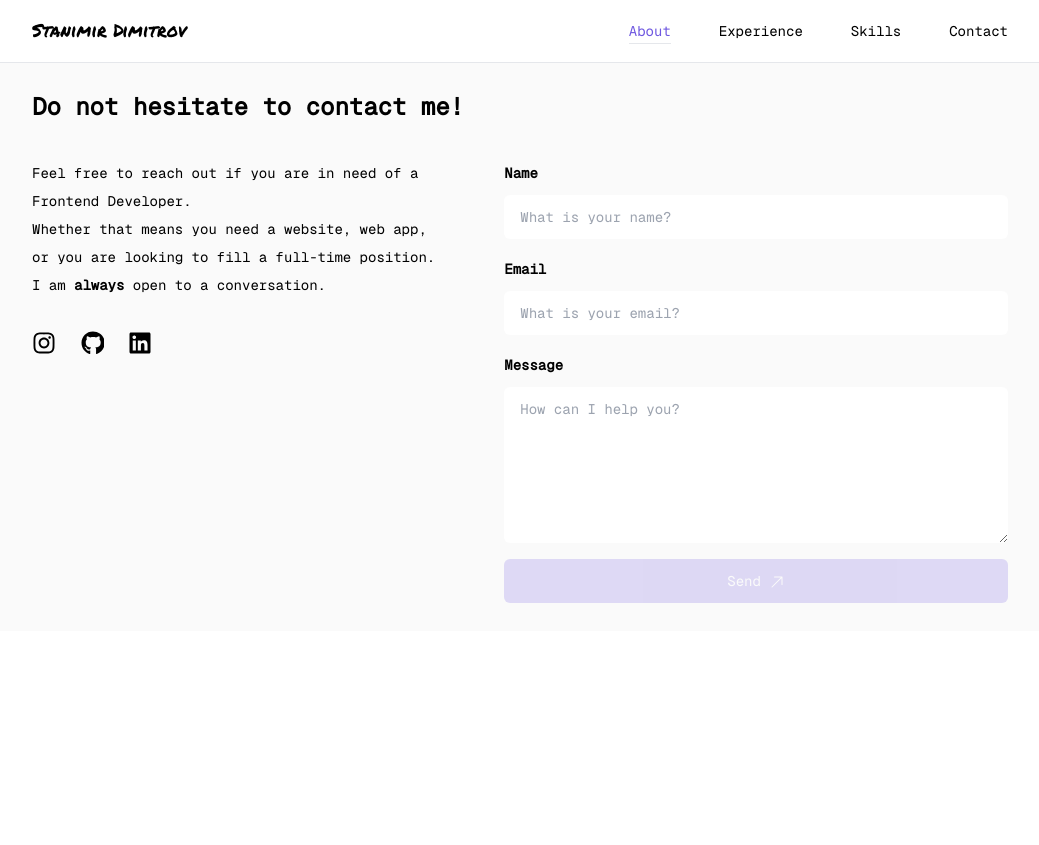
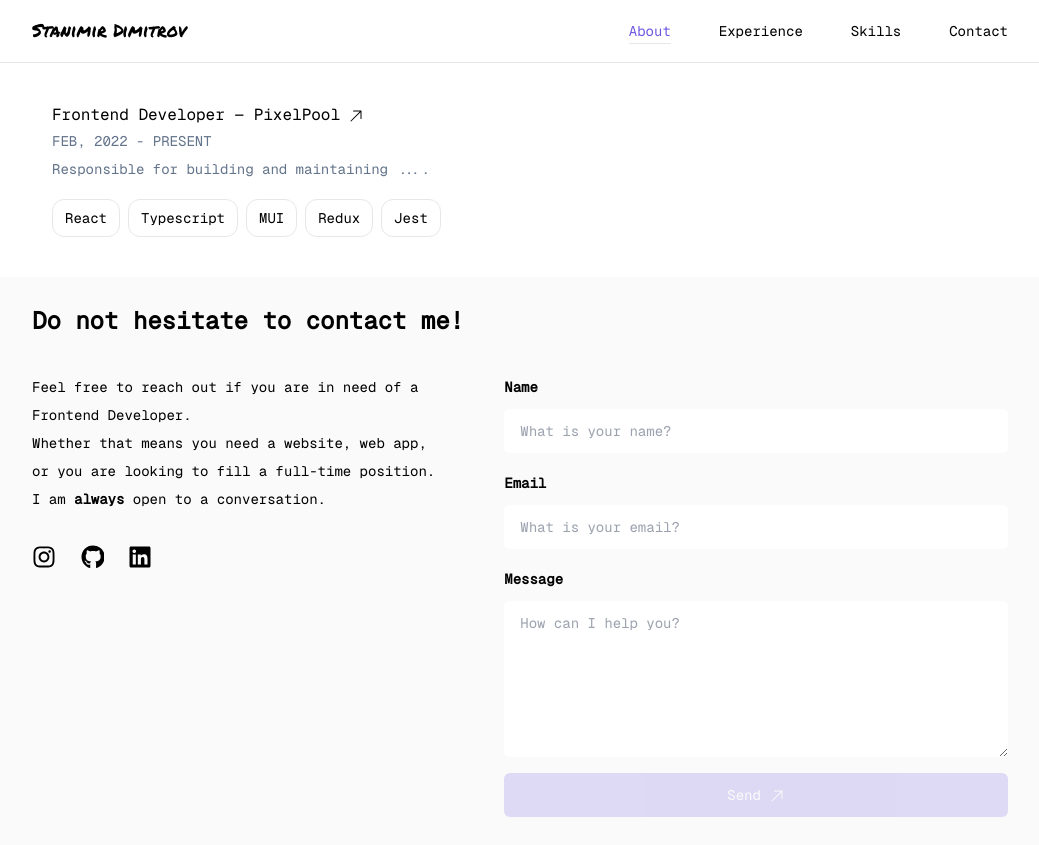
Before and after one commit to standimitrovv/portfolio-23, a React (Vite) app: page / in a window 1280 px wide. Shown: the whole page, without its empty margins (120-1159 px from the left). Before the commit the page ends 800 px from the top, so only its background shows below. Built offline with nearby package versions, Linux system fonts and the light colour scheme; no server answers.

Commit message:
wip: experience section

```diff
--- a/src/App.tsx
+++ b/src/App.tsx
@@ -1,6 +1,7 @@
 import { ToastContainer } from 'react-toastify';
 import 'react-toastify/dist/ReactToastify.css';
 import { ContactSection } from './features/contact/ContactSection';
+import { ExperienceSection } from './features/experience/ExperienceSection';
 import { Navbar } from './features/navbar/Navbar';
 import { MobileMenuProvider } from './features/navbar/state/MobileMenuProvider';
 import { useNotifications } from './hooks/UseNotifications';
@@ -13,6 +14,10 @@ export const App = () => {
       <MobileMenuProvider>
         <Navbar />
 
+        <main>
+          <ExperienceSection />
+        </main>
+
         <footer className='bg-[#fafafa]'>
           <ContactSection />
         </footer>
--- /dev/null
+++ b/src/features/experience/ExperienceSection.tsx
@@ -0,0 +1,27 @@
+import { WorkplaceDescription } from './components/WorkplaceDescription';
+import { Workplace } from './models/Workplace';
+
+const workplaces: Workplace[] = [
+  {
+    id: 1,
+    role: 'Frontend Developer',
+    name: 'PixelPool',
+    href: 'https://www.dtail.com',
+    dateFrom: 'FEB, 2022',
+    dateTo: 'PRESENT',
+    description: 'Responsible for building and maintaining ....',
+    techStack: ['React', 'Typescript', 'MUI', 'Redux', 'Jest'],
+  },
+];
+
+export const ExperienceSection = () => {
+  return (
+    <section id='experience' className='max-w-5xl py-7 px-6 mx-auto flex'>
+      <div>
+        {workplaces.map((w) => (
+          <WorkplaceDescription key={w.id} workplace={w} />
+        ))}
+      </div>
+    </section>
+  );
+};
--- /dev/null
+++ b/src/features/experience/components/WorkplaceDescription.tsx
@@ -0,0 +1,36 @@
+import { ArrowUpRightIcon } from '@heroicons/react/24/solid';
+import { Workplace } from '../models/Workplace';
+
+interface Props {
+  workplace: Workplace;
+}
+
+export const WorkplaceDescription: React.FunctionComponent<Props> = ({
+  workplace,
+}) => {
+  return (
+    <div
+      className='hover:bg-[#fafafa] hover:cursor-pointer group py-3 px-5 rounded-md'
+      onClick={() => window.open(workplace.href, '_blank')}
+    >
+      <div className='flex items-center'>
+        <h1 className='font-medium text-base group-hover:text-activeText'>
+          {workplace.role} &#8212; {workplace.name}
+        </h1>
+        <ArrowUpRightIcon className='ml-2 h-4 w-4 transform group-hover:text-activeText group-hover:-translate-y-1 group-hover:translate-x-1 translate-y-px motion-reduce:transition-none transition-all' />
+      </div>
+      <h4 className='text-slate-500'>
+        {workplace.dateFrom} - {workplace.dateTo}
+      </h4>
+      <p className='text-slate-500'>{workplace.description}</p>
+
+      <ul className='flex gap-2 mt-4'>
+        {workplace.techStack.map((t, index) => (
+          <li key={`${t}-${index}`} className='px-3 py-1 border rounded-xl'>
+            {t}
+          </li>
+        ))}
+      </ul>
+    </div>
+  );
+};
--- /dev/null
+++ b/src/features/experience/models/Workplace.ts
@@ -0,0 +1,10 @@
+export interface Workplace {
+  id: number;
+  role: string;
+  name: string;
+  href: string;
+  dateFrom: string;
+  dateTo: string;
+  description: string;
+  techStack: string[];
+}
```
